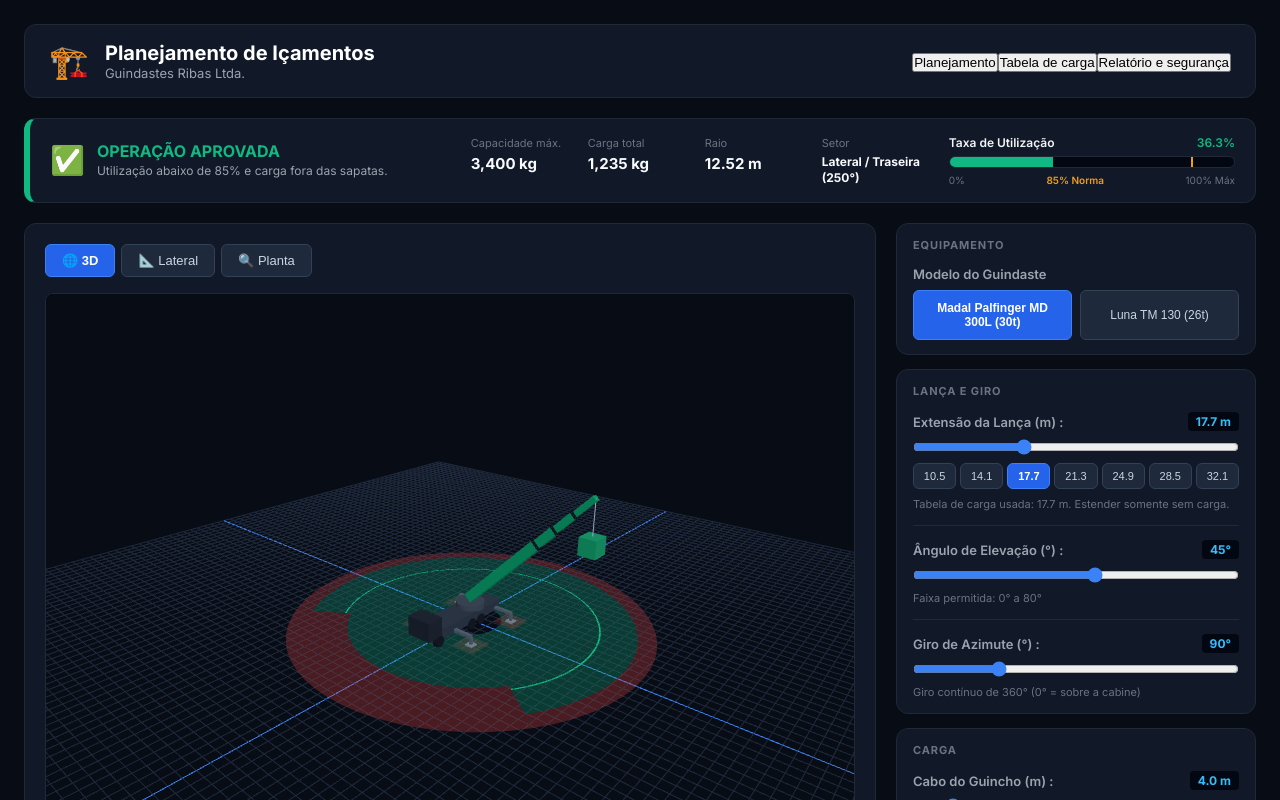
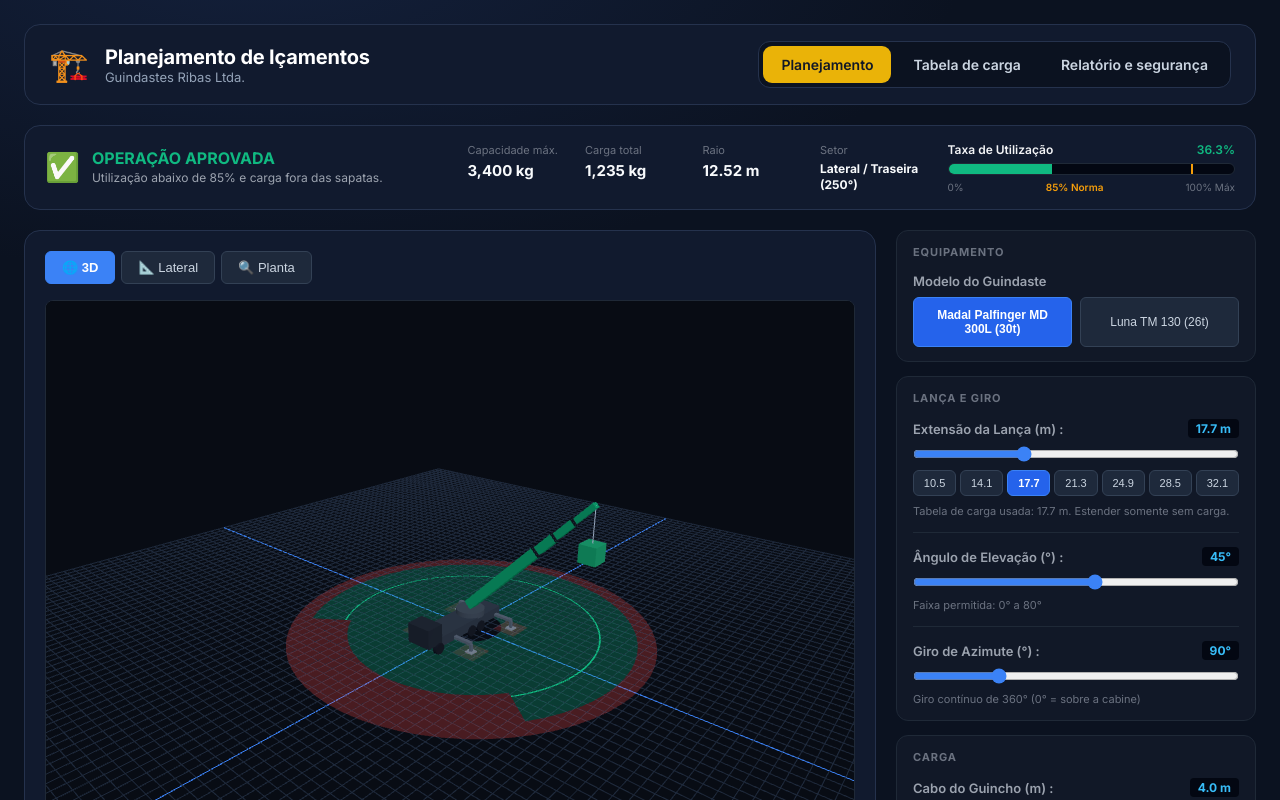
Before and after one commit to JoviOakz/Projeto_Jornada, a React (Vite) app: page / in a window 1280 px wide. Shown: the top 800 px of the page. Built offline with nearby package versions, Linux system fonts and the light colour scheme.

Commit message:
Add files via upload

```diff
--- a/src/App.css
+++ b/src/App.css
@@ -587,24 +587,14 @@ body {
 @media print {
   body { background: #ffffff; padding: 0; }
   body * { visibility: hidden; }
-  .modal-backdrop,
-  .modal-backdrop * { visibility: visible; }
-  .modal-backdrop {
-    position: absolute;
-    inset: 0;
-    background: #ffffff;
-    align-items: flex-start;
-  }
-  .modal-content {
-    background: #ffffff;
-    border: none;
-    color: #000000;
-    width: 100%;
-    max-width: 100%;
-  }
-  .modal-content h2, .modal-content p, .modal-content div, .modal-content strong { color: #000000; }
-  .modal-footer, .close-btn { display: none !important; }
+  .report-tab, .report-tab * { visibility: visible; }
+  .report-tab { position: absolute; inset: 0; background: #ffffff; color: #000000; }
+  .report-tab .card { background: #ffffff; border: 1px solid #999999; color: #000000; box-shadow: none; }
+  .report-tab h2, .report-tab p, .report-tab dt, .report-tab dd, .report-tab strong, .report-tab span { color: #000000 !important; }
+  .no-print, .tech-details { display: none !important; }
+  .report-layout { grid-template-columns: 1fr; }
   .status-green, .status-red { color: #ffffff !important; -webkit-print-color-adjust: exact; print-color-adjust: exact; }
+  .short-code { background: #ffffff; color: #000000; border-color: #999999; }
 }
 
 /* Atalhos dos comprimentos de lança: 7 chips que cabem na largura, sem rolagem */
@@ -747,3 +737,140 @@ body {
   .integrity-main { align-items: flex-start; }
   .integrity-actions { display: none !important; }
 }
+
+
+/* ===== Visual v2: abas, cartões e identidade (azul-marinho + dourado) ===== */
+:root {
+  --bg: #0b1220;
+  --surface: #111a2e;
+  --surface-2: #17223a;
+  --border: #25324d;
+  --accent: #eab308;
+  --blue: #3b82f6;
+  --muted: #94a3b8;
+}
+
+body { background: radial-gradient(1200px 600px at 20% -10%, #14213d 0%, var(--bg) 60%) fixed; }
+
+.header, .canvas-card, .telemetry-card, .status-bar, .card {
+  background: var(--surface);
+  border: 1px solid var(--border);
+  border-radius: 16px;
+}
+
+.header { gap: 24px; flex-wrap: wrap; }
+.header h1 { font-size: 20px; letter-spacing: -0.01em; }
+.header p { color: var(--muted); }
+
+.app-tabs {
+  display: flex;
+  gap: 4px;
+  background: var(--bg);
+  border: 1px solid var(--border);
+  border-radius: 12px;
+  padding: 4px;
+}
+.app-tabs button {
+  background: transparent;
+  border: none;
+  color: #cbd5e1;
+  font: inherit;
+  font-size: 14px;
+  font-weight: 600;
+  padding: 10px 18px;
+  border-radius: 9px;
+  cursor: pointer;
+  transition: background 0.15s ease, color 0.15s ease;
+}
+.app-tabs button:hover { background: var(--surface-2); }
+.app-tabs button.active { background: var(--accent); color: #111827; }
+.app-tabs button:focus-visible { outline: 2px solid var(--blue); outline-offset: 2px; }
+
+.view-tabs button.active { background: var(--blue); }
+
+.card { padding: 24px; display: flex; flex-direction: column; gap: 16px; }
+.card-title { font-size: 20px; font-weight: 700; color: #ffffff; }
+.muted { color: var(--muted); font-size: 14px; line-height: 1.5; }
+.muted.small { font-size: 12px; }
+
+/* Aba: tabela de carga */
+.table-head { display: flex; justify-content: space-between; gap: 16px; align-items: flex-start; flex-wrap: wrap; }
+.table-filters { display: flex; flex-wrap: wrap; gap: 16px 28px; align-items: flex-end; }
+.filter { display: flex; flex-direction: column; gap: 6px; }
+.filter-label { font-size: 12px; font-weight: 600; color: var(--muted); text-transform: uppercase; letter-spacing: 0.06em; }
+.seg { display: flex; flex-wrap: wrap; gap: 4px; }
+.seg button {
+  background: var(--surface-2);
+  border: 1px solid var(--border);
+  color: #cbd5e1;
+  font: inherit;
+  font-size: 13px;
+  font-weight: 500;
+  padding: 7px 12px;
+  border-radius: 8px;
+  cursor: pointer;
+}
+.seg button.active { background: var(--blue); border-color: var(--blue); color: #ffffff; font-weight: 600; }
+
+.table-scroll { overflow-x: auto; border: 1px solid var(--border); border-radius: 12px; }
+.load-table { width: 100%; border-collapse: collapse; font-size: 14px; font-variant-numeric: tabular-nums; }
+.load-table th {
+  text-align: right;
+  background: var(--surface-2);
+  color: var(--muted);
+  font-size: 12px;
+  text-transform: uppercase;
+  letter-spacing: 0.05em;
+  padding: 12px 16px;
+  white-space: nowrap;
+  position: sticky;
+  top: 0;
+}
+.load-table td { text-align: right; padding: 11px 16px; border-top: 1px solid var(--border); white-space: nowrap; }
+.load-table th:first-child, .load-table td:first-child { text-align: left; }
+.load-table tbody tr:hover { background: rgba(59, 130, 246, 0.08); }
+.load-table tr.row-current { background: rgba(234, 179, 8, 0.16); box-shadow: inset 4px 0 0 var(--accent); font-weight: 600; }
+.load-table tr.row-dim td { opacity: 0.55; }
+
+/* Aba: relatório e segurança */
+.report-layout { display: grid; grid-template-columns: minmax(0, 1.2fr) minmax(0, 1fr); gap: 20px; align-items: start; }
+.report-title { display: flex; justify-content: space-between; gap: 12px; align-items: flex-start; flex-wrap: wrap; }
+.report-card p { font-size: 14px; }
+.report-list { display: grid; grid-template-columns: 1fr 1fr; gap: 10px 20px; }
+.report-list div { display: flex; flex-direction: column; gap: 2px; border-top: 1px solid var(--border); padding-top: 8px; }
+.report-list dt { font-size: 12px; color: var(--muted); }
+.report-list dd { font-size: 15px; font-weight: 600; }
+
+.verify-main { display: flex; gap: 20px; align-items: center; flex-wrap: wrap; }
+.verify-qr { width: 220px; height: 220px; background: #ffffff; border-radius: 12px; image-rendering: pixelated; flex-shrink: 0; }
+.verify-qr-loading { display: flex; align-items: center; justify-content: center; color: #475569; font-size: 14px; }
+.verify-info { display: flex; flex-direction: column; gap: 8px; min-width: 0; }
+.short-code {
+  font-family: ui-monospace, SFMono-Regular, Menlo, monospace;
+  font-size: 28px;
+  font-weight: 700;
+  letter-spacing: 0.08em;
+  color: var(--accent);
+  background: var(--bg);
+  border: 1px solid var(--border);
+  border-radius: 10px;
+  padding: 8px 14px;
+  align-self: flex-start;
+}
+.verify-hint { font-size: 14px; font-weight: 600; color: #e2e8f0; }
+
+.tech-details { border: 1px solid var(--border); border-radius: 12px; padding: 12px 16px; background: var(--bg); }
+.tech-details > summary { cursor: pointer; font-size: 14px; font-weight: 600; color: #cbd5e1; }
+.tech-details[open] { display: flex; flex-direction: column; gap: 12px; }
+.tech-details .integrity-seal { word-break: break-all; }
+
+@media (max-width: 960px) {
+  .report-layout { grid-template-columns: 1fr; }
+  .app-tabs { width: 100%; overflow-x: auto; }
+  .app-tabs button { flex: 1; white-space: nowrap; padding: 10px 12px; }
+}
+@media (max-width: 560px) {
+  body { padding: 12px; }
+  .report-list { grid-template-columns: 1fr; }
+  .verify-main { justify-content: center; }
+}
```
